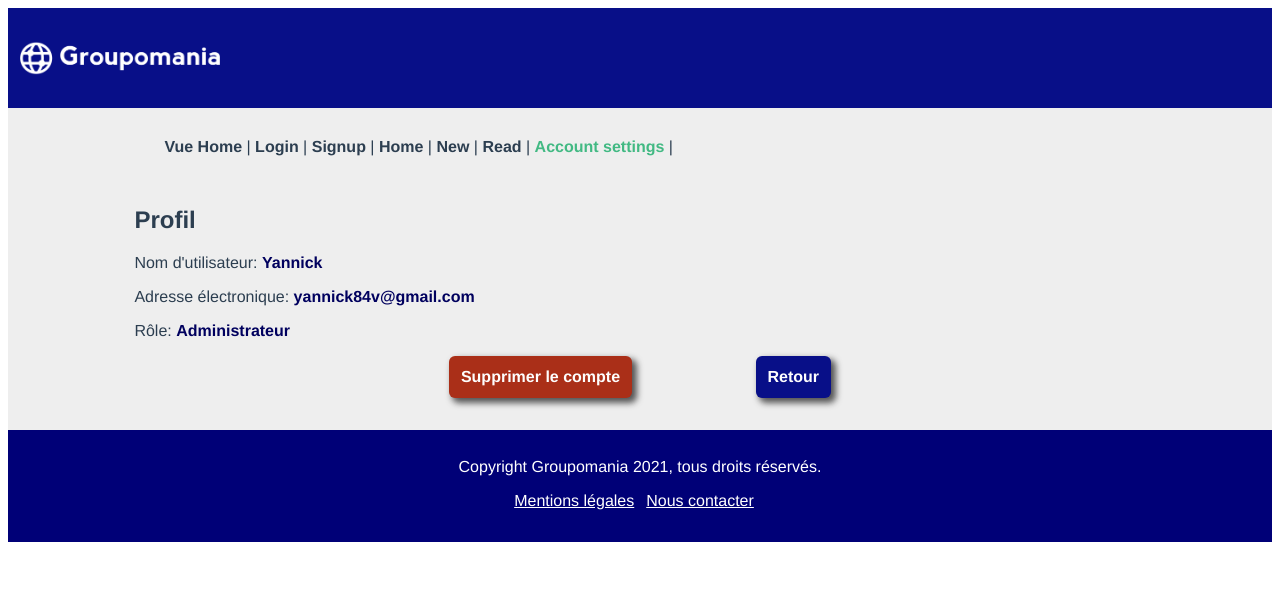
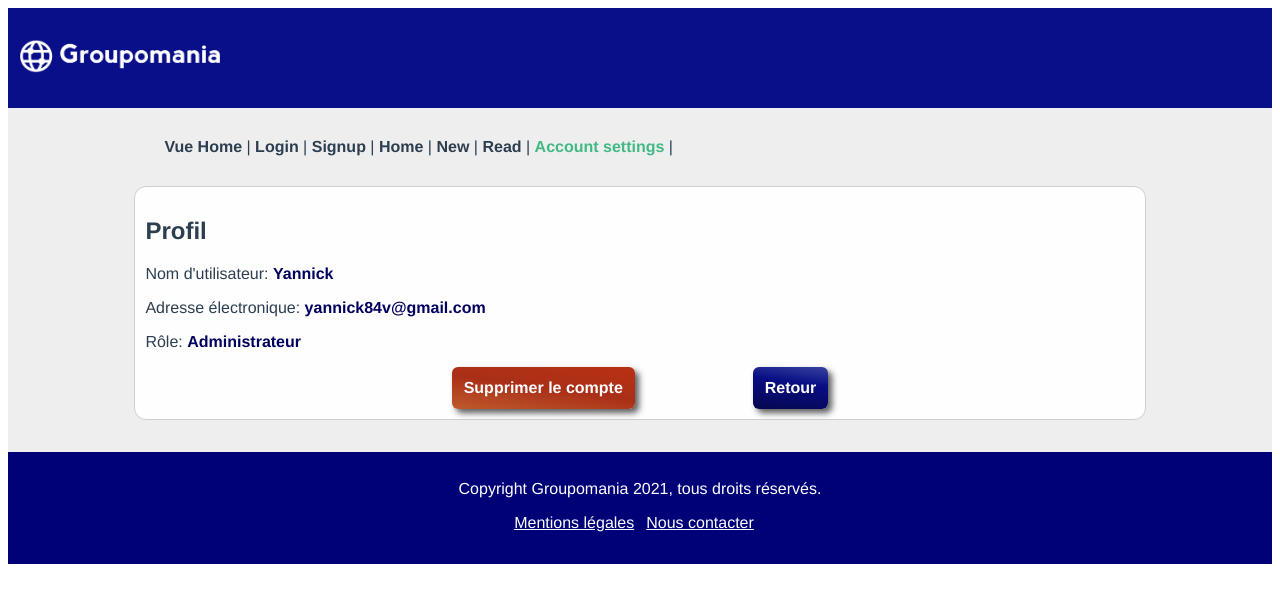
Before and after one commit to yann-lcrx/YannickLacroix_7_22072021, a Vue app in the folder frontend/groupomania/: page /profile in a window 1280 px wide. Shown: the top 602 px of the page. Built offline with nearby package versions, Linux system fonts and the light colour scheme.

Commit message:
Style boutons, nav, check WCAG

```diff
--- a/frontend/groupomania/src/App.vue
+++ b/frontend/groupomania/src/App.vue
@@ -1,11 +1,16 @@
 <template>
   <div id="app">
-    <header class="header">
-      <img src="./assets/icon-left-font-monochrome-white.png" alt="logo groupomania" class="header__logo">
-      <div v-if="isConnected()">
-          <p>Profil</p>
-          <p>Se déconnecter</p>
-      </div>
+    <header class="header" v-if="isConnected()">
+      <router-link to="/homepage"><img src="./assets/icon-left-font-monochrome-white.png" alt="logo groupomania" class="header__logo"></router-link>
+      <nav class="header__nav" >
+          <ul>
+            <li><router-link to="/profile">Profil</router-link></li>
+            <li><router-link to="/login">Se déconnecter</router-link></li>
+          </ul>
+      </nav>
+    </header>
+    <header class="header" v-else>
+      <router-link to="/login"><img src="./assets/icon-left-font-monochrome-white.png" alt="logo groupomania" class="header__logo"></router-link>
     </header>
     <div class="container">
       <div id="nav">
@@ -20,7 +25,7 @@
       </div>
       <router-view />
     </div>
-    <Footer />
+    <Footer v-if="messageList() == false"/>
   </div>
 </template>
 
@@ -34,6 +39,9 @@ import Footer from '@/components/Footer';
     },
   methods : {
     isConnected(){
+      return false;
+    },
+    messageList(){
       return false;
     }
   }
@@ -67,11 +75,28 @@ import Footer from '@/components/Footer';
   width: 100%;
   height: 100px;
   display: flex;
+  flex-flow: row nowrap;
+  justify-content: space-between;
   background-color: #080f88;
+  > a {
+    align-self: center;
+  }
   &__logo{
     max-width: 200px;
+    margin-left: 12px;
+  }
+  &__nav {
     align-self: center;
-    margin-left: 12px;
+    ul{
+      text-indent: 0px;
+      list-style-type: none;
+      color:#fefefe;
+      font-weight: bold;
+      display: flex;
+      li {
+        margin-right: 24px;
+      }
+    }
   }
 }
 
@@ -101,4 +126,12 @@ a {
   text-decoration: none;
 }
 
+h1 {
+  font-size: 1.5rem;
+}
+
+h2 {
+  font-size: 1.3rem;
+}
+
 </style>
--- a/frontend/groupomania/src/components/Button.vue
+++ b/frontend/groupomania/src/components/Button.vue
@@ -24,21 +24,41 @@ export default {
         text-decoration: none;
         padding: 12px;
         border-radius: 6px;
-        box-shadow: 4px 4px 6px 1px rgba(22,22,22,0.7);
+        box-shadow: 4px 4px 6px 0px rgba(22,22,22,0.7);
         font-weight: bold;
-        &--login{
-            background-color: #080f88;
+        display: inline-block;
+        position: relative;
+        z-index: 1;
+        &:hover{
+            &::after{
+                opacity:1;
+                border-radius: 6px;
+            }
         }
-        &--message{
-            background-color: #080f88;
-            display: inline-block;
+        &::after{
+            content: "";
+            border-radius: 6px;
+            position: absolute;
+            top: 0;
+            right: 0;
+            bottom: 0;
+            left: 0;
+            opacity: 0;
+            z-index: -1;
+            transition: opacity 250ms;
+
         }
-        &--signup{
-            background-color: #aa2f18;
+        &--blue{
+            background: linear-gradient(8deg, rgba(6,7,78,1) 0%, rgba(8,14,132,1) 62%, rgba(54,67,159,1) 100%);
+            &::after {
+                background: linear-gradient(8deg, lighten( rgba(6,7,78,1), 5) 0%, lighten(rgba(8,14,132,1), 5) 62%, lighten(rgba(54,67,159,1), 5) 100%);
+            }
         }
-        &--delete{
-            background-color: #aa2f18;
-            display: inline-block;
+        &--red{
+            background: linear-gradient(8deg, rgba(190,90,44,1) 0%, rgba(170,47,24,1) 50%, rgba(184,49,19,1) 100%);
+            &::after {
+                background: linear-gradient(8deg, lighten(rgba(190,90,44,1), 5) 0%, lighten(rgba(170,47,24,1), 5) 50%, lighten(rgba(184,49,19,1), 5) 100%);
+            }
         }
     }
 </style>
--- a/frontend/groupomania/src/components/Message.vue
+++ b/frontend/groupomania/src/components/Message.vue
@@ -1,12 +1,13 @@
 <template>
     <div class="message card">
         <div>
-            <h2>{{ title }}</h2>
+            <h1 v-if="singleMessage">{{ title }}</h1>
+            <h2 v-else>{{ title }}</h2>
         </div>
         <p>{{ text }}</p>
         <div class="message__footer">
             <p>{{ author }} | </p>
-            <p>{{ replyNumber }} commentaires | </p>
+            <router-link to="message#commentaires"><p>{{ replyNumber }} commentaires | </p></router-link>
             <router-link to="/homepage"><p v-if="isAuthorized == true">Supprimer</p></router-link>
         </div>
     </div>
@@ -20,7 +21,8 @@ export default {
         title: String,
         author: String,
         text: String,
-            replyNumber: Number
+        replyNumber: Number,
+        singleMessage: Boolean
     },
 }
 </script>
@@ -29,7 +31,7 @@ export default {
     .message{
         text-align: justify;
         &__footer {
-            color: #898276;
+            color: #5F584C;
             font-size: .9rem;
             display: flex;
             flex-flow: nowrap row;
--- a/frontend/groupomania/src/components/MessageList.vue
+++ b/frontend/groupomania/src/components/MessageList.vue
@@ -1,18 +1,18 @@
 <template>
     <div class="message-list">
-        <section>
-            <router-link to="/message"><Message isAuthorized v-for="(message, index) in messages" :key="index" :title="message.title" :author="message.author" :text="message.text" :replyNumber="message.replyNumber" /></router-link>
-        </section>
         <aside>
             <div>
                 <div class="card">
                     <h1>Accueil</h1>
                     <p>Bienvenue sur votre page d'accueil.</p>
-                    <Button text="Ecrire un message" type="btn btn--message" link="new"/>
+                    <Button text="Ecrire un message" type="btn btn--blue" link="new"/>
                 </div>
                 <Footer />
             </div>
         </aside>
+        <section>
+            <router-link to="/message"><Message isAuthorized v-for="(message, index) in messages" :key="index" :title="message.title" :author="message.author" :text="message.text" :replyNumber="message.replyNumber" /></router-link>
+        </section>
     </div>
 </template>
 
@@ -43,6 +43,7 @@
 <style lang="scss" scoped>
     .message-list {
         display: flex;
+        flex-flow: row-reverse nowrap
     }
     section {
         flex: 1;
--- a/frontend/groupomania/src/components/SubmitForm.vue
+++ b/frontend/groupomania/src/components/SubmitForm.vue
@@ -3,7 +3,7 @@
     <form>
         <TextInput v-if="isPostingMessage == true" :maxlength="maxlength" id="post-message__title" placeholder="Titre" />
         <textarea name="write-message" :rows="rows" :placeholder="placeholder"></textarea>
-        <Button type="btn btn--message" :text="action" link="message"/>
+        <Button type="btn btn--blue" :text="action" link="message"/>
     </form>
   </div>
 </template>
--- a/frontend/groupomania/src/views/Login.vue
+++ b/frontend/groupomania/src/views/Login.vue
@@ -2,7 +2,7 @@
     <div>
         <UserForm link="/homepage" fieldList="[{id: 'username', placeholder: 'nom d'utilisateur'},
                     {id: 'password', placeholder: 'mot de passe'},
-                    {id: 'email', type: 'email', placeholder: 'adresse électronique'}]" formType="login" buttonLabel="Se connecter" buttonClass="btn btn--login"/>
+                    {id: 'email', type: 'email', placeholder: 'adresse électronique'}]" formType="login" buttonLabel="Se connecter" buttonClass="btn btn--blue"/>
     </div>
 </template>
 
--- a/frontend/groupomania/src/views/Profile.vue
+++ b/frontend/groupomania/src/views/Profile.vue
@@ -1,13 +1,13 @@
 <template>
-    <section class="profile">
+    <section class="profile card">
         <h1>Profil</h1>
         <div>
             <p>Nom d'utilisateur: <span class="profile__info">{{username}}</span></p>
             <p>Adresse électronique: <span class="profile__info">{{email}}</span></p>
             <p>Rôle: <span class="profile__info">{{role}}</span></p>
             <div class="profile__buttons">
-                <Button link="/login" type="btn btn--delete" text="Supprimer le compte" />
-                <Button link="/homepage" type="btn btn--message" text="Retour" />
+                <Button link="/login" type="btn btn--red" text="Supprimer le compte" />
+                <Button link="/homepage" type="btn btn--blue" text="Retour" />
             </div>
         </div>
     </section>
--- a/frontend/groupomania/src/views/ReadMessage.vue
+++ b/frontend/groupomania/src/views/ReadMessage.vue
@@ -1,10 +1,10 @@
 <template>
     <section>
-        <Message isAuthorized :title="title" :author="author" :text="text" :replyNumber="replyNumber"/>
-        <SubmitForm isPostingMessage=false rows=2 action="Répondre"/>
+        <Message singleMessage isAuthorized :title="title" :author="author" :text="text" :replyNumber="replyNumber"/>
+        <SubmitForm isPostingMessage=false rows=2 action="Répondre" placeholder="Qu'en pensez-vous ?"/>
 
         <div class="Replies">
-            <h3>Commentaires</h3>
+            <h2>Commentaires</h2>
             <Reply isAuthorized v-for="(reply, index) in replies" :key="index" :author="reply.author" :text="reply.text"/>
         </div>
 
--- a/frontend/groupomania/src/views/Signup.vue
+++ b/frontend/groupomania/src/views/Signup.vue
@@ -1,6 +1,6 @@
 <template>
     <div>
-        <UserForm link="/homepage" formType="signup" buttonLabel="S'inscrire" buttonClass="btn btn--signup"/>
+        <UserForm link="/homepage" formType="signup" buttonLabel="S'inscrire" buttonClass="btn btn--red"/>
     </div>
 </template>
 
```
Lines whose indentation alone changed are shown as unchanged.
